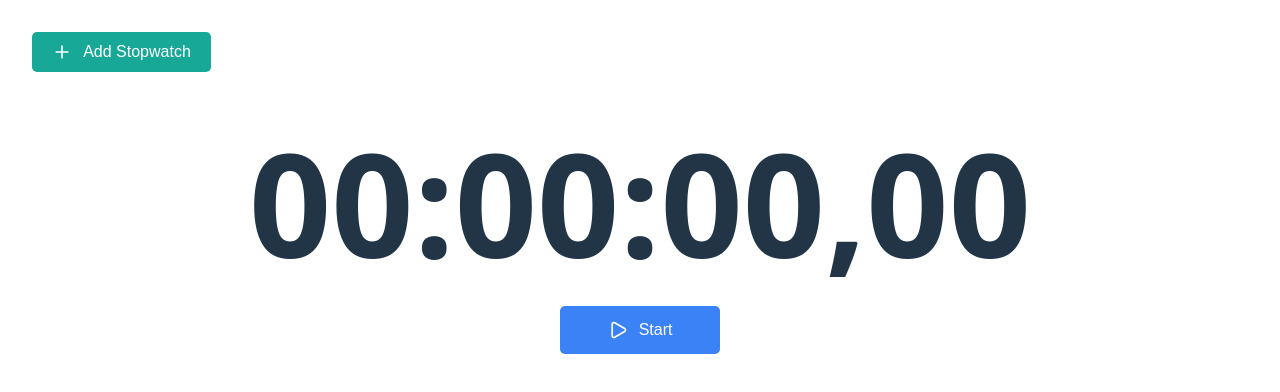
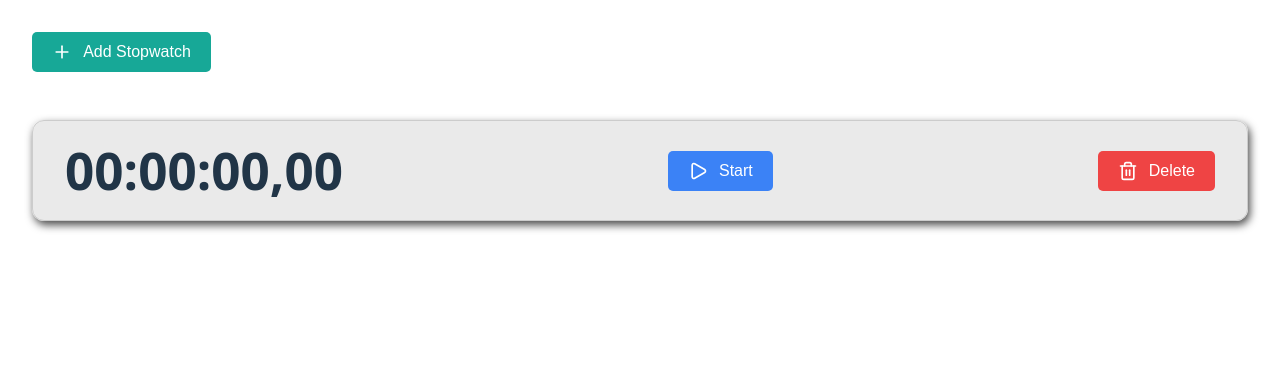
Before and after one commit to fanil279/Js-Bootcamp-International-2026, a React (Vite) app in the folder homeAssignments/stopwatch/: page / in a window 1280 px wide. Both pictures are taken after a click on the button "Add Stopwatch". Shown: the top 392 px of the page. Built offline with nearby package versions, Linux system fonts and the light colour scheme.

Commit message:
feat: enhance Stopwatch component with controls and dynamic stopwatch list management

```diff
--- a/homeAssignments/stopwatch/src/App.css
+++ b/homeAssignments/stopwatch/src/App.css
@@ -8,7 +8,7 @@
 .stopwatch-container {
   display: flex;
   flex-direction: column;
-  margin-top: 3rem;
+  margin-top: 1.5rem;
 }
 
 .addStopwatchBtn { background-color: #17a897; }
@@ -17,11 +17,6 @@
 .clearBtn        { background-color: #F59E0B; }
 .resumeBtn       { background-color: #22C55E; }
 .deleteBtn       { background-color: #EF4444; }
-
-.startBtn, .pauseBtn, .clearBtn, .resumeBtn {
-  height: 3rem;
-  width: 10rem;
-}
 
 .btn {
   display: inline-flex;
@@ -34,7 +29,6 @@
   border-radius: 5px;
   cursor: pointer;
   font-size: 16px;
-  margin-bottom: 10px;
   transition: transform 0.3s ease, opacity 0.3s ease;
 }
 
@@ -45,14 +39,34 @@
 
 .stopwatch {
   display: flex;
-  flex-direction: column;
   align-items: center;
-  gap: 2rem;
+  justify-content: space-between;
+  background-color: #a6a6a63c;
+  border: 1px solid #ccc;
+  box-shadow: 2px 4px 8px rgb(75, 75, 75);
+  padding: 1.5rem 2rem;
+  margin: 1.5rem 0;
+  border-radius: 12px;
+  gap: 3rem;
 }
 
 .stopwatch-time {
-  font-size: 9rem;
+  font-size: clamp(1.5rem, 4vw, 4.5rem);
   font-weight: bold;
+  line-height: 1;
+  min-width: 250px;
+  text-align: left;
+}
+
+.stopwatch-controls {
+  display: flex;
+  gap: 1.5rem;
+  flex-wrap: wrap;
+}
+
+.empty-message {
   text-align: center;
-  line-height: 1;
+  font-size: 3.5rem;
+  margin-top: 8.5rem;
+  color: #ffffff;
 }
--- a/homeAssignments/stopwatch/src/components/Stopwatch.tsx
+++ b/homeAssignments/stopwatch/src/components/Stopwatch.tsx
@@ -1,30 +1,29 @@
 import type { FC } from 'react';
-import { useState } from 'react';
 import {
     Play,
     Pause,
-    RotateCcw
+    RotateCcw,
+    Trash2
 } from 'lucide-react';
 import Button from './Button';
-import type { Status } from '../types';
+import type { StopwatchProps } from '../types/stopwatch';
 
-const Stopwatch: FC = () => {
-    const [status, setStatus] = useState<Status>('idle');
-
-    return (
+const Stopwatch: FC<StopwatchProps> = ({ status, setStatus, onDelete }) => (
     <div className='stopwatch'>
-            <div className='stopwatch-time'>00:00:00,00</div>
+        <span className='stopwatch-time'>00:00:00,00</span>
 
         {status === 'idle' && (
+            <span className='stopwatch-controls'>
                 <Button variant='startBtn' onClick={() => setStatus('running')}>
                     <Play size={20} />
                     Start
                 </Button>
+            </span>
         )}
 
         {status === 'running' && (
-                <span>
-                    <Button variant='pauseBtn' onClick={() => setStatus('paused')} style={{marginRight: '5rem'}}>
+            <span className='stopwatch-controls'>
+                <Button variant='pauseBtn' onClick={() => setStatus('paused')}>
                     <Pause size={20} />
                     Pause
                 </Button>
@@ -37,8 +36,8 @@ const Stopwatch: FC = () => {
         )}
 
         {status === 'paused' && (
-                <span>
-                    <Button variant='resumeBtn' onClick={() => setStatus('running')} style={{marginRight: '5rem'}}>
+            <span className='stopwatch-controls'>
+                <Button variant='resumeBtn' onClick={() => setStatus('running')}>
                     <Play size={20} />
                     Resume
                 </Button>
@@ -50,8 +49,13 @@ const Stopwatch: FC = () => {
             </span>
         )}
 
+        <span id='delete-btn'>
+            <Button variant='deleteBtn' onClick={onDelete}>
+                <Trash2 size={20} />
+                Delete
+            </Button>
+        </span>
     </div>
 );
-}
 
 export default Stopwatch;
--- a/homeAssignments/stopwatch/src/index.css
+++ b/homeAssignments/stopwatch/src/index.css
@@ -19,7 +19,7 @@
 body {
   margin: 0;
   min-width: 320px;
-  min-height: 100vh;
+  max-height: 100vh;
 }
 
 @media (prefers-color-scheme: light) {
--- a/homeAssignments/stopwatch/src/pages/StopwatchPage/StopwatchPage.tsx
+++ b/homeAssignments/stopwatch/src/pages/StopwatchPage/StopwatchPage.tsx
@@ -1,24 +1,63 @@
+import { useState } from 'react';
 import { Plus } from 'lucide-react';
 import Button from '../../components/Button';
 import Stopwatch from '../../components/Stopwatch';
+import type { Status, StopwatchItem } from '../../types';
 
-const StopwatchPage = () => (
+const StopwatchPage = () => {
+    const [stopwatchList, setStopwatchList] = useState<StopwatchItem[]>([]);
+
+    return (
         <>
             <header className='header'>
-            <Button variant='addStopwatchBtn' onClick={() => {}}>
+                <Button
+                    variant='addStopwatchBtn'
+                    onClick={() => setStopwatchList((prev) => [
+                        ...prev,
+                        { id: crypto.randomUUID(), status: 'idle' }
+                    ])}
+                >
                     <Plus size={20} />
                     Add Stopwatch
                 </Button>
             </header>
 
             <main className='stopwatch-container'>
-            <Stopwatch />
+                {stopwatchList.length === 0 ? (
+                    <h1 className='empty-message'>
+                        No stopwatches added yet.
 
+                        <br />
+
+                        Click "Add Stopwatch" to get started!
+                    </h1>
+                ) : (
                     <section className='stopwatch-list'>
-
+                        {stopwatchList.map((stopwatch) => (
+                            <Stopwatch
+                                key={stopwatch.id}
+                                status={stopwatch.status}
+                                setStatus={(newStatus: Status) =>
+                                    setStopwatchList((prev) =>
+                                        prev.map((sw) =>
+                                            sw.id === stopwatch.id ? { ...sw, status: newStatus } : sw
+                                        )
+                                    )
+                                }
+                                onDelete={() =>
+                                    setStopwatchList((prev) =>
+                                        prev.filter(sw =>
+                                            sw.id !== stopwatch.id
+                                        )
+                                    )
+                                }
+                            />
+                        ))}
                     </section>
+                )}
             </main>
         </>
-);
+    )
+};
 
 export default StopwatchPage;
```
Also changed, not shown: homeAssignments/stopwatch/src/types/stopwatch.ts (+11 -0 lines). Lines whose indentation alone changed are shown as unchanged.
